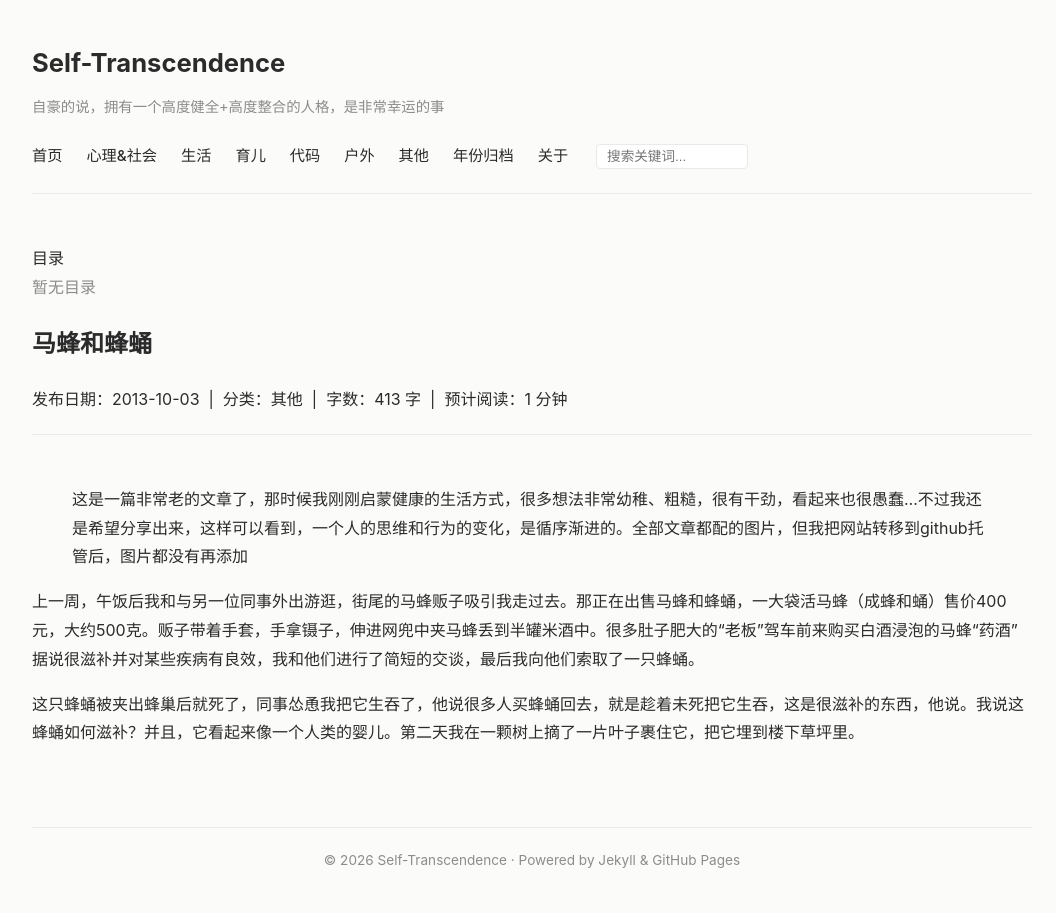
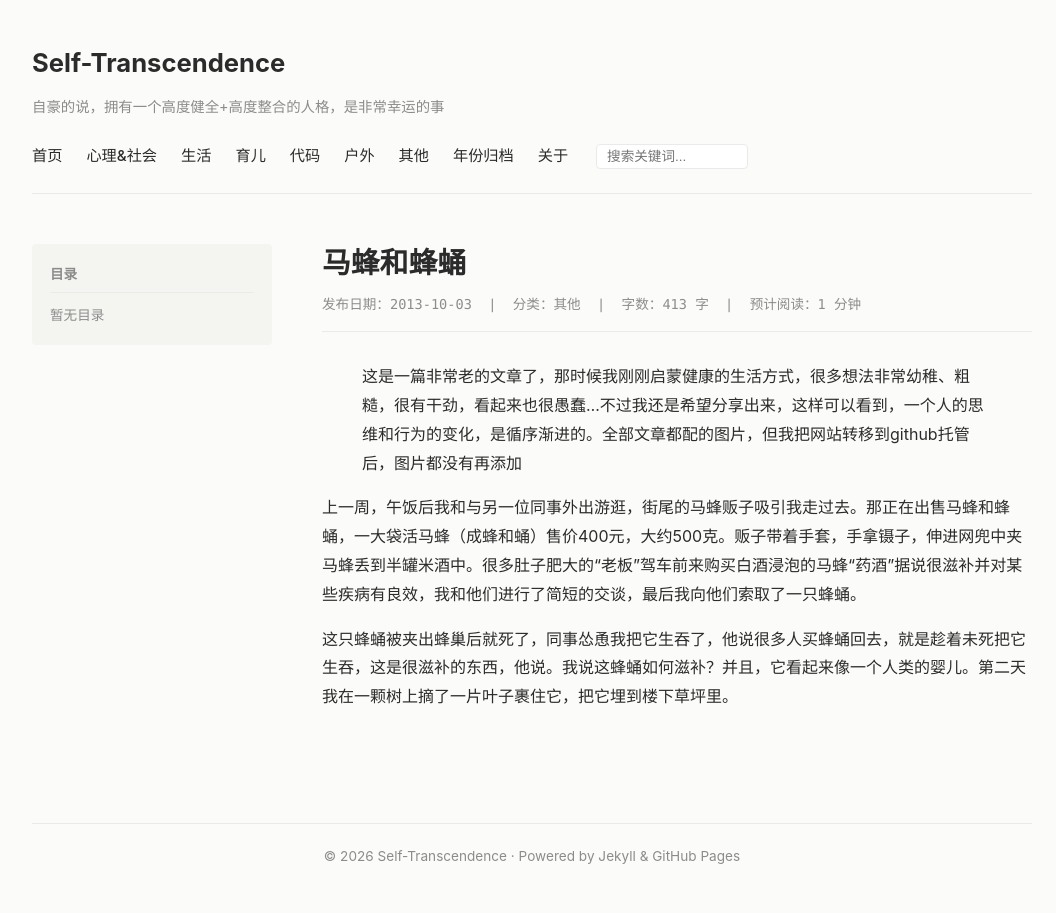
Before and after one commit to Natural-system/self-transcendence, a Jekyll site: the page built from _posts/2013-10-03-马蜂和蜂蛹.md, in a window 1280 px wide. Shown: the whole page, without its empty margins (108-1164 px from the left). Built offline with Jekyll 4.4.1, drawn with Linux system fonts in a browser that asks for light colours; comment, search, counter and statistics services are not loaded.

Commit message:
调整文章目录和页面宽度。

```diff
--- a/_layouts/default.html
+++ b/_layouts/default.html
@@ -165,6 +165,67 @@
       white-space: nowrap;
     }
 
+    /* ========================================== */
+    /* --- 修复：双栏文章布局 (左侧目录，右侧正文) --- */
+    /* ========================================== */
+    .layout-grid {
+      display: grid;
+      grid-template-columns: 240px 1fr;
+      gap: 50px;
+      align-items: start;
+    }
+
+    @media (max-width: 850px) {
+      .layout-grid {
+        grid-template-columns: 1fr;
+      }
+      .sidebar-toc {
+        display: none; /* 小屏幕自动隐藏左侧目录 */
+      }
+    }
+
+    .sidebar-toc {
+      position: sticky;
+      top: 40px;
+      background: #f4f4f0;
+      padding: 18px;
+      border-radius: 4px;
+      font-size: 0.85rem;
+      max-height: calc(100vh - 80px);
+      overflow-y: auto;
+    }
+
+    .toc-title {
+      font-weight: 700;
+      color: var(--muted-color);
+      margin-bottom: 10px;
+      padding-bottom: 5px;
+      border-bottom: 1px solid var(--border-color);
+    }
+
+    .toc-content ul {
+      padding-left: 15px;
+      margin: 5px 0;
+    }
+
+    .article-header {
+      margin-bottom: 30px;
+      border-bottom: 1px solid var(--border-color);
+      padding-bottom: 15px;
+    }
+
+    .article-title {
+      font-size: 1.8rem;
+      line-height: 1.3;
+      margin: 0 0 10px 0;
+    }
+
+    .meta-info {
+      font-size: 0.85rem;
+      color: var(--muted-color);
+      font-family: var(--font-mono);
+    }
+
     footer {
       margin-top: 80px;
       padding-top: 20px;
```
Also changed, not shown: other parts of _layouts/default.html (+3 -3 lines).
